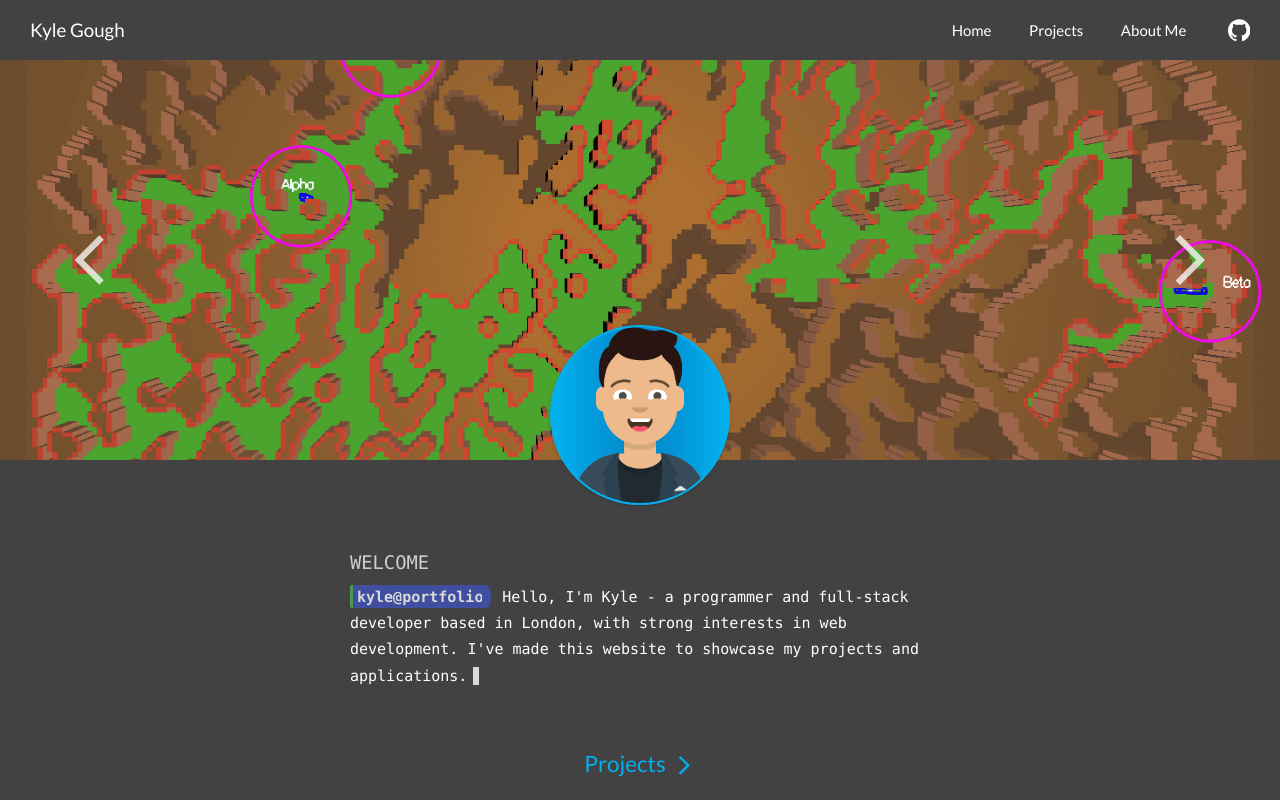
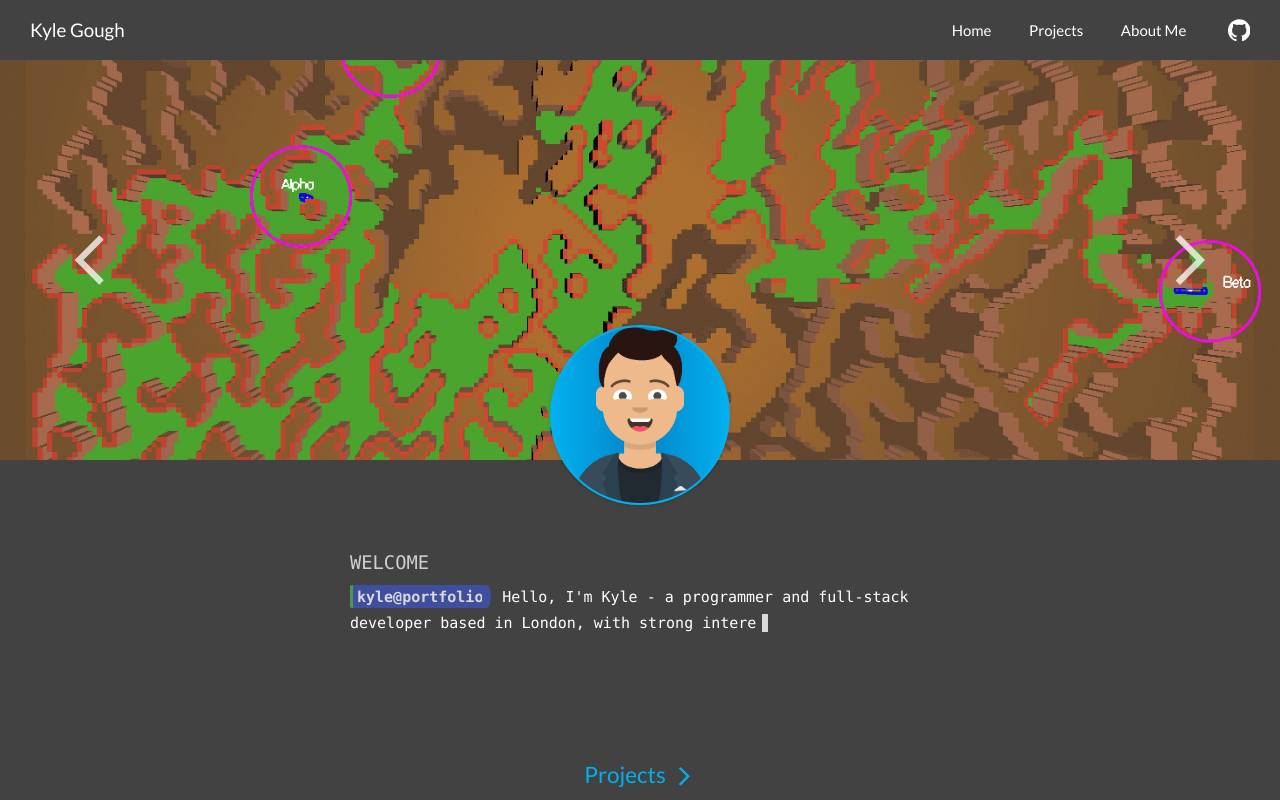
Before and after one commit to KyleGough/portfolio, a React (Create React App) app: page / in a window 1280 px wide. Shown: the top 800 px of the page. Built offline with nearby package versions, Linux system fonts and the light colour scheme.

Commit message:
Homepage typewriter animation

```diff
--- a/src/Home.tsx
+++ b/src/Home.tsx
@@ -1,17 +1,32 @@
-import { useState, useEffect, useRef } from 'react';
+import { useState, useEffect, useRef, RefObject } from 'react';
 import Section from './components/Section';
 import { Link } from 'react-router-dom';
 import ArrowForward from './icons/ArrowForward';
 import ArrowBack from './icons/ArrowBack';
 
+function typewrite (txt: string, ref: RefObject<HTMLSpanElement>) {
+    if (!ref.current || !txt) {
+        return;
+    }
+    (ref.current as HTMLSpanElement).innerHTML = (ref.current as HTMLSpanElement).innerHTML + txt[0];
+    setTimeout(() => typewrite(txt.slice(1), ref), 40);
+}
+
 export default function Home() {
     const [carousel, setCarousel] = useState(0);
     const carouselCount: number = 3;
     const carouselInterval = useRef<any>(null);
+    const typewriterRef = useRef<HTMLSpanElement>(null);
 
     useEffect(() => {
         document.title = 'Portfolio - Kyle Gough';
         carouselInterval.current = window.setInterval(carouselNext, 10000);
+        if (typewriterRef.current) {
+            (typewriterRef.current as HTMLSpanElement).innerHTML = '';
+            setTimeout(() => {
+                typewrite("Hello, I'm Kyle - a programmer and full-stack developer based in London, with strong interests in web development. I've made this website to showcase my projects and applications.", typewriterRef);
+            }, 2000);
+        }
         return () => { window.clearInterval(carouselInterval.current) };
     }, []);
 
@@ -43,13 +58,13 @@ export default function Home() {
                     <img className='rounded-full bg-gradient-to-r from-link via-sky-600 to-link border-2 border-link h-36 w-36 lg:h-48 lg:w-48 text-center drop-shadow' src='img/avatar.png' alt='Avatar' />
                 </div>
                 <div className='grid grid-cols-12'>
-                    <div className='col-span-12 md:col-start-3 md:col-end-11 lg:col-start-4 lg:col-end-10 text-white mb-8'>
+                    <div className='col-span-12 md:col-start-3 md:col-end-11 lg:col-start-4 lg:col-end-10 text-white mb-8 h-[14rem] md:h-[10rem]'>
                         <p className='mb-2 monospace uppercase opacity-75 text-xl'>Welcome</p>
                         <p className='monospace'>
                             <span className='terminal-header'>kyle@portfolio</span>
-                            Hello, I'm Kyle - a programmer and full-stack developer based in
+                            <span ref={typewriterRef}>Hello, I'm Kyle - a programmer and full-stack developer based in
                             London, with strong interests in web development. I've made this website to
-                            showcase my projects and applications.
+                            showcase my projects and applications.</span>
                             <span className='caret-blink'></span>
                         </p>
                     </div>
```
